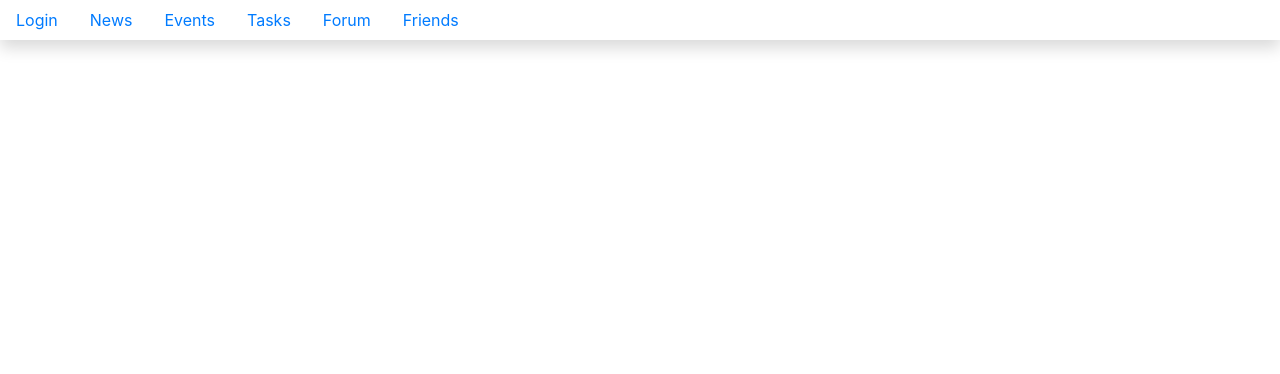
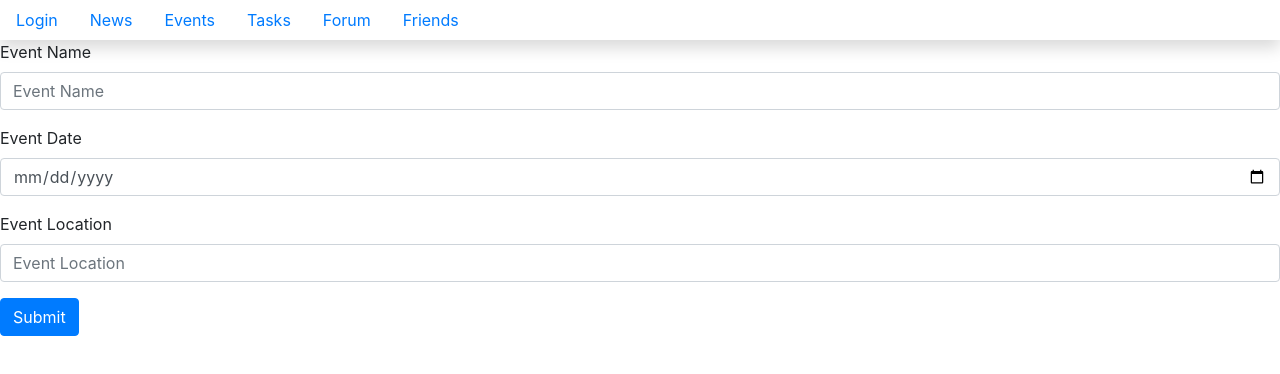
Before and after one commit to nss-day-cohort-32/shell-nut-zippers, a React (Create React App) app: page /events/new in a window 1280 px wide. Shown: the top 374 px of the page. Built offline with nearby package versions, Linux system fonts and the light colour scheme; no server answers.

Commit message:
events with CRUD

```diff
--- a/src/components/AppViews.js
+++ b/src/components/AppViews.js
@@ -1,7 +1,10 @@
 import React, { Component } from "react"
-import { Route } from 'react-router-dom'
+import { Route, Redirect } from 'react-router-dom'
 import Login from "./login/LoginForm"
 import DbCalls from "./DbCalls";
+import EventsCard from "./events/EventsCard"
+import EventsNewForm from "./events/EventsNewForm"
+import EventsEditForm from "./events/EventsEditForm"
 
 
 export default class AppViews extends Component {
@@ -15,6 +18,33 @@ export default class AppViews extends Component {
         users: []
     };
 
+    addEvent = (event) =>
+        DbCalls.postNewEvents(event)
+        .then(() => DbCalls.getAllEvents())
+        .then(events =>
+            this.setState({
+            events: events
+        })
+    );
+
+    deleteEvents = (id) => {
+        const newState = {};
+        DbCalls.deleteEvents(id)
+        .then(DbCalls.getAllEvents)
+        .then(events =>
+            {newState.events = events})
+        .then(() => this.setState(newState))
+    };
+
+    putEvents = (editedEventObject) => {
+        return DbCalls.putEvents(editedEventObject)
+            .then(() => DbCalls.getAllEvents())
+            .then(events => {
+                this.setState({
+                    events: events
+                })
+            });
+    };
 
     componentDidMount() {
         console.log("didmount");
@@ -57,6 +87,39 @@ export default class AppViews extends Component {
                         }
                     }
                 }/>
+                <Route exact path = "/events"
+                render = {(props) => {
+                        if (this.isAuthenticated()) {
+                            return <EventsCard {
+                                ...props
+                            }
+                            events = {this.state.events}
+                            deleteEvents = {this.deleteEvents}/>
+                        } else {
+                            return <Redirect to = "/login" />
+                        }
+                    }
+                }/>
+                <Route path = "/events/new"
+                render = {(props) => {
+                        return <EventsNewForm {
+                            ...props
+                        }
+                        events = {this.state.events}
+                        addEvent = {this.addEvent}/>
+                    }
+                }/>
+                <Route path = "/events/:eventId(\d+)/edit"
+                render = {props => {
+                        return <EventsEditForm {
+                            ...props
+                        }
+                        events = {this.state.events}
+                        putEvents = {this.putEvents}/>
+                    }
+                }/>
+
+
                 <Route path = "/login"
                 component = {Login}/>
 
--- a/src/components/events/EventsCard.js
+++ b/src/components/events/EventsCard.js
@@ -0,0 +1,47 @@
+import React, { Component } from "react"
+
+
+export default class EventsCard extends Component {
+    render() {
+        return (
+           <React.Fragment>
+
+            <div className="EventsButton">
+                <button type="button"
+                        className="btn btn-success"
+                        onClick={() => {
+                            this.props.history.push("/events/new")}
+                        }>
+                    Create New Event
+                </button>
+            </div>
+
+               <section className="EventsCard">
+                   {
+                       this.props.events.map(event =>
+                        <div key={event.id}>
+                            {event.eventName}
+                            {" "}
+                            {event.eventDate}
+                            {" "}
+                            {event.eventLocation}
+
+                        <button
+                            type="button"
+                            className="btn btn-success"
+                            onClick={() => {
+                                    this.props.history.push(`/events/${event.id}/edit`);
+                            }}>
+                            Edit</button>
+
+                        <button className="btn btn-primary"
+                                onClick={() => this.props.deleteEvents(event.id)}
+                                >Delete</button>
+                        </div>
+                       )
+                   }
+               </section>
+           </React.Fragment>
+        )
+    }
+}
--- a/src/components/events/EventsEditForm.js
+++ b/src/components/events/EventsEditForm.js
@@ -0,0 +1,94 @@
+import React, { Component } from "react"
+import DbCalls from "../DbCalls"
+
+export default class EventsEditForm extends Component {
+    state = {
+      eventName: "",
+      eventDate: "",
+      eventLocation: ""
+    }
+
+
+    handleFieldChange = evt => {
+        const stateToChange = {}
+        stateToChange[evt.target.id] = evt.target.value
+        this.setState(stateToChange)
+    }
+
+    updateExistingEvent = evt => {
+      evt.preventDefault()
+      if (this.state.eventDate === "") {
+        window.alert("Please select a date");
+      } else {
+        const editedEvent = {
+          id: this.props.match.params.eventId,
+          eventName: this.state.eventName,
+          eventDate: this.state.eventDate,
+          eventLocation: this.state.eventLocation
+        };
+
+    this.props.putEvents(editedEvent)
+    .then(() => this.props.history.push("/events"))
+    }
+  }
+
+    componentDidMount() {
+      DbCalls.getEvent(this.props.match.params.eventId)
+      .then(event => {
+        this.setState({
+          eventName: event.eventName,
+          eventDate: event.eventDate,
+          eventLocation: event.eventLocation
+        });
+      });
+    };
+
+    render() {
+        return(
+            <React.Fragment>
+                <form className="EventForm">
+                <div className="form-group">
+                    <label htmlFor="eventName">Event Name</label>
+                    <input
+                        type="text"
+                        required
+                        className="form-control"
+                        onChange={this.handleFieldChange}
+                        id="eventName"
+                        value = {this.state.eventName}
+                    />
+                    </div>
+                    <div className="form-group">
+                    <label htmlFor="eventDate">Event Date</label>
+                    <input
+                        type="date"
+                        required
+                        className="form-control"
+                        onChange={this.handleFieldChange}
+                        id="eventDate"
+                        value = {this.state.eventDate}
+                        />
+                        </div>
+                        <div className="form-group">
+                        <label htmlFor="eventLocation">Event Location</label>
+                        <input
+                            type="text"
+                            required
+                            className="form-control"
+                            onChange={this.handleFieldChange}
+                            id="eventLocation"
+                            value = {this.state.eventLocation}
+                        />
+                        </div>
+                        <button
+                        type="submit"
+                        onClick={this.updateExistingEvent}
+                        className="btn btn-primary"
+                        >
+                        Submit
+                        </button>
+                    </form>
+            </React.Fragment>
+        )
+    }
+};
--- a/src/components/events/EventsNewForm.js
+++ b/src/components/events/EventsNewForm.js
@@ -0,0 +1,81 @@
+import React, { Component } from "react"
+
+export default class EventsNewForm extends Component {
+
+    state = {
+        eventName: "",
+        eventDate: "",
+        eventLocation: ""
+      };
+
+      handleFieldChange = evt => {
+        const stateToChange = {};
+        stateToChange[evt.target.id] = evt.target.value;
+        this.setState(stateToChange);
+      };
+
+
+      constructNewEvent = evt => {
+        evt.preventDefault();
+        if (this.state.eventDate === "") {
+          window.alert("Please select a date");
+        } else {
+          const event = {
+            eventName: this.state.eventName,
+            eventDate: this.state.eventDate,
+            eventLocation: this.state.eventLocation
+          };
+
+          this.props
+            .addEvent(event)
+            .then(() => this.props.history.push("/events"));
+        }
+      };
+
+    render() {
+        return (
+            <React.Fragment>
+            <form className="EventsForm">
+                <div className="form-group">
+                <label htmlFor="EventName">Event Name</label>
+                <input type="text"
+                required
+                className="form-control"
+                onChange={this.handleFieldChange}
+                id="eventName"
+                placeholder="Event Name"
+            />
+          </div>
+          <div className="form-group">
+            <label htmlFor="EventDate">Event Date</label>
+            <input
+              type="date"
+              required
+              className="form-control"
+              onChange={this.handleFieldChange}
+              id="eventDate"
+              placeholder="Event Date"
+            />
+          </div>
+          <div className="form-group">
+            <label htmlFor="EventLocation">Event Location</label>
+            <input
+              type="text"
+              required
+              className="form-control"
+              onChange={this.handleFieldChange}
+              id="eventLocation"
+              placeholder="Event Location"
+            />
+          </div>
+          <button
+            type="submit"
+            onClick={this.constructNewEvent}
+            className="btn btn-primary">
+            Submit
+          </button>
+          </form>
+        </React.Fragment>
+        )
+    }
+}
```
Also changed, not shown: api/nutshell.json (+4 -10 lines), src/components/events/EventsDelete.js (deleted), src/components/forum/ForumDelete.js (deleted), src/components/friends/FriendsDelete.js (deleted), src/components/news/NewsDelete.js (deleted), src/components/tasks/TasksDelete.js (deleted).
